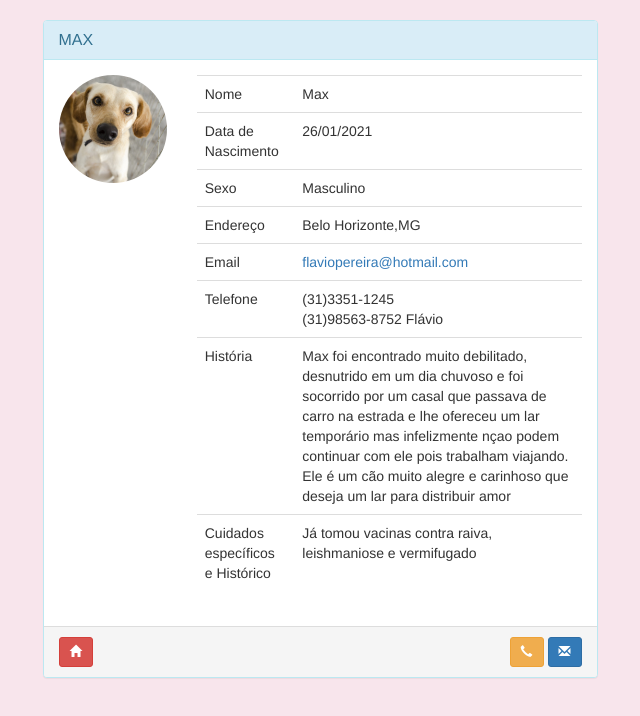
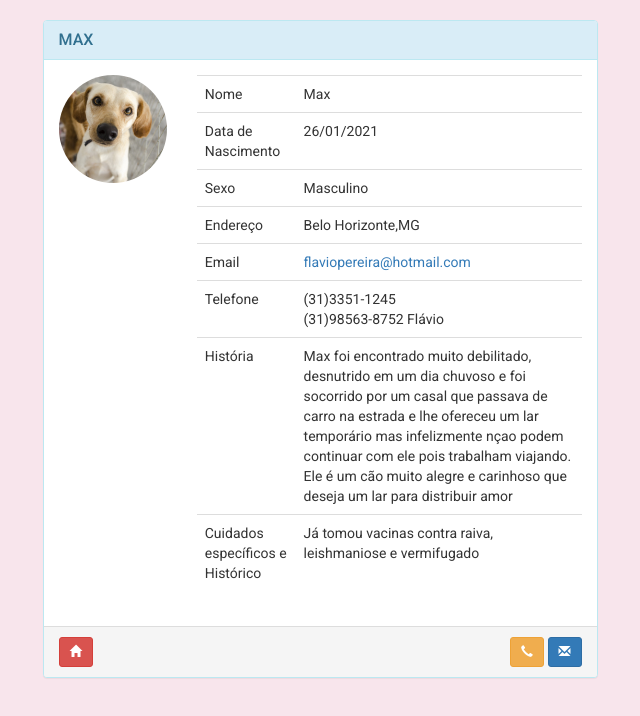
Before and after one commit to ICEI-PUC-Minas-PMV-ADS/pmv-ads-2023-1-e1-proj-web-t9-time1_matchpet, a plain HTML site: page src/html/perfil.html in a window 1280 px wide. Shown: the whole page, without its empty margins (320-960 px from the left). Drawn offline with nearby package versions, Linux system fonts and the light colour scheme.

Commit message:
alterei a fonte para roboto

```diff
--- a/src/css/perfil.css
+++ b/src/css/perfil.css
@@ -1,4 +1,7 @@
 
+* {
+  font-family:"Roboto";
+}
 .toppad {
   margin-top: 20px;
 }
--- a/src/html/perfil.html
+++ b/src/html/perfil.html
@@ -1,6 +1,5 @@
 <!DOCTYPE html>
 <html lang="pt-br">
-
   <head>
     <meta charset="UTF-8" />
     <meta http-equiv="X-UA-Compatible" content="IE=edge" />
@@ -11,6 +10,14 @@
       href="//netdna.bootstrapcdn.com/bootstrap/3.1.0/css/bootstrap.min.css"
       rel="stylesheet"
       id="bootstrap-css"
+    />
+
+    <link rel="preconnect" href="https://fonts.googleapis.com" />
+    <link rel="preconnect" href="https://fonts.gstatic.com" crossorigin />
+
+    <link
+      href="https://fonts.googleapis.com/css2?family=Roboto:ital,wght@0,100;0,300;0,400;0,500;0,700;0,900;1,100;1,300;1,400;1,500;1,700;1,900&display=swap"
+      rel="stylesheet"
     />
   </head>
   <body>
```
